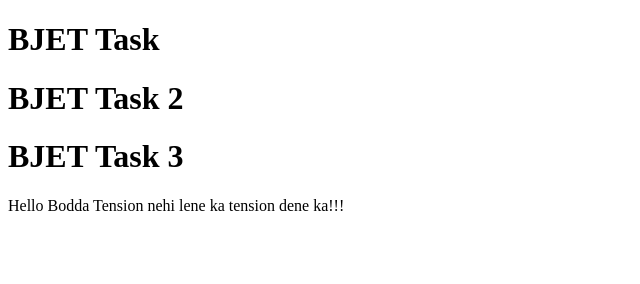
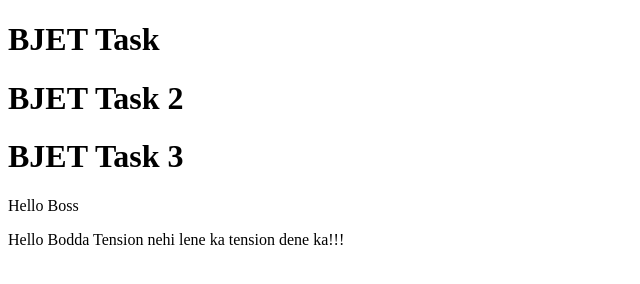
Before and after one commit to arif-rahman-cse/bjet_task, a plain HTML site: page index.html in a window 1280 px wide. Shown: the whole page, without its empty margins (0-640 px from the left). Drawn offline with Linux system fonts and the light colour scheme.

Commit message:
added new paragraph

```diff
--- a/index.html
+++ b/index.html
@@ -9,6 +9,7 @@
     <h1>BJET Task</h1>
     <h1>BJET Task 2</h1>
     <h1>BJET Task 3</h1>
+    <p>Hello Boss</p>
     <div>
         <p>Hello Bodda Tension nehi lene ka tension dene ka!!!</p>
     </div>
```
